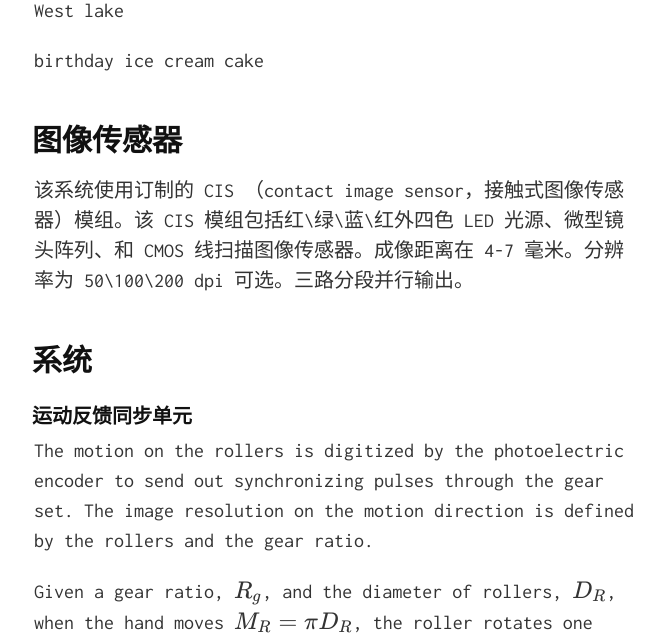
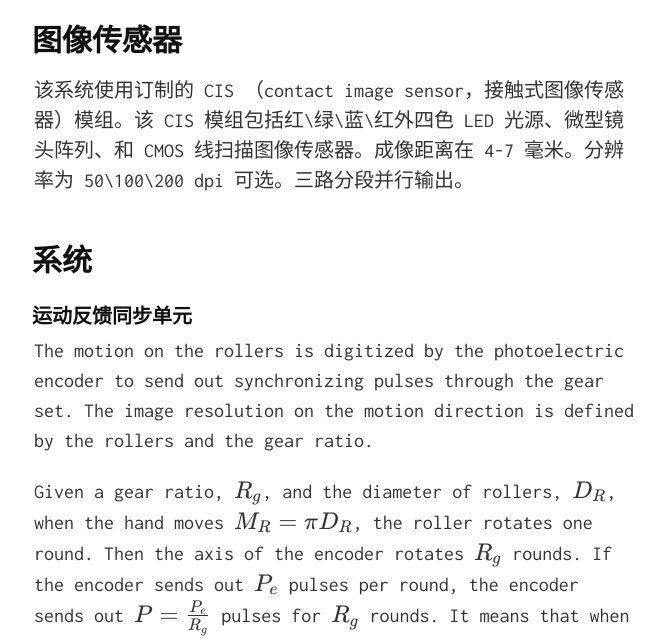
Before and after one commit to quxiaofeng/lps, a Jekyll site: the page built from cn.md, in a window 1280 px wide and 900 px high, scrolled down 1444 px, cut to the strip 260-900 px from the top of the window. Shown: the whole strip, without its empty margins (306-970 px from the left). Built offline with Jekyll 4.4.1, drawn with Linux system fonts in a browser that asks for light colours; nearby versions of some CDN libraries; our own code applies the rules of GitHub Pages for plain Markdown files; some of the changed lines change nothing that is shown.

Commit message:
Update cn.md

```diff
--- a/cn.md
+++ b/cn.md
@@ -3,9 +3,9 @@
 permalink: /cn/
 ---
 
-# [线扫描掌纹识别系统](/cn/) #
+# [线扫描掌纹识别系统]({{site.baseurl}}/cn/) #
 
-[English](/) \\( \\qquad \\) [**中文**](/cn/)
+[English]({{site.baseurl}}/) \\( \\qquad \\) [**中文**]({{site.baseurl}}/cn/)
 
 ## 简介 ##
 
@@ -20,16 +20,11 @@
 
 演示系统如下图所示。系统由 CIS 图像采集模组、运动反馈单元、FPGA-USB 嵌入式控制板组成。
 
-![线扫描掌纹采集设备模型](/images/line-scan-palmprint-device-model.png)
+![线扫描掌纹采集设备模型]({{site.baseurl}}/images/line-scan-palmprint-device-model.png)
 
 使用方式如图所示。用户把手掌放在滚轴上，滚动滚轴，扫描整个手掌。系统会自适应手掌滚动速度，自行调整采集速度，采集图像进行识别。
 
-![线扫描掌纹采集设备演示系统](/images/line-palmprint-demo.png)
-
-West lake
-
-birthday ice cream cake
-
+![线扫描掌纹采集设备演示系统]({{site.baseurl}}/images/line-palmprint-demo.png)
 
 图像传感器
 ------
@@ -61,20 +56,20 @@
 
 FPGA 功能如下图所示。
 
-![FPGA 电路板框图](/images/fpga-board-block-diagram.svg)
+![FPGA 电路板框图]({{site.baseurl}}/images/fpga-board-block-diagram.svg)
 
 FPGA 电路板尺寸及布线如下图所示。
 
-![FPGA 电路板 PCB 布线图](/images/fpga-board-pcb-layout.png)
+![FPGA 电路板 PCB 布线图]({{site.baseurl}}/images/fpga-board-pcb-layout.png)
 
 
 
 应用
 ------------
 
-![多次反射式线扫描掌纹采集设备](/images/reflective-line-scan-palmprint-device.png)
+![多次反射式线扫描掌纹采集设备]({{site.baseurl}}/images/reflective-line-scan-palmprint-device.png)
 
-![更小的线扫描掌纹采集设备](/images/smaller-line-scan-palmprint-device.png)
+![更小的线扫描掌纹采集设备]({{site.baseurl}}/images/smaller-line-scan-palmprint-device.png)
 
 
 相关文献
```
